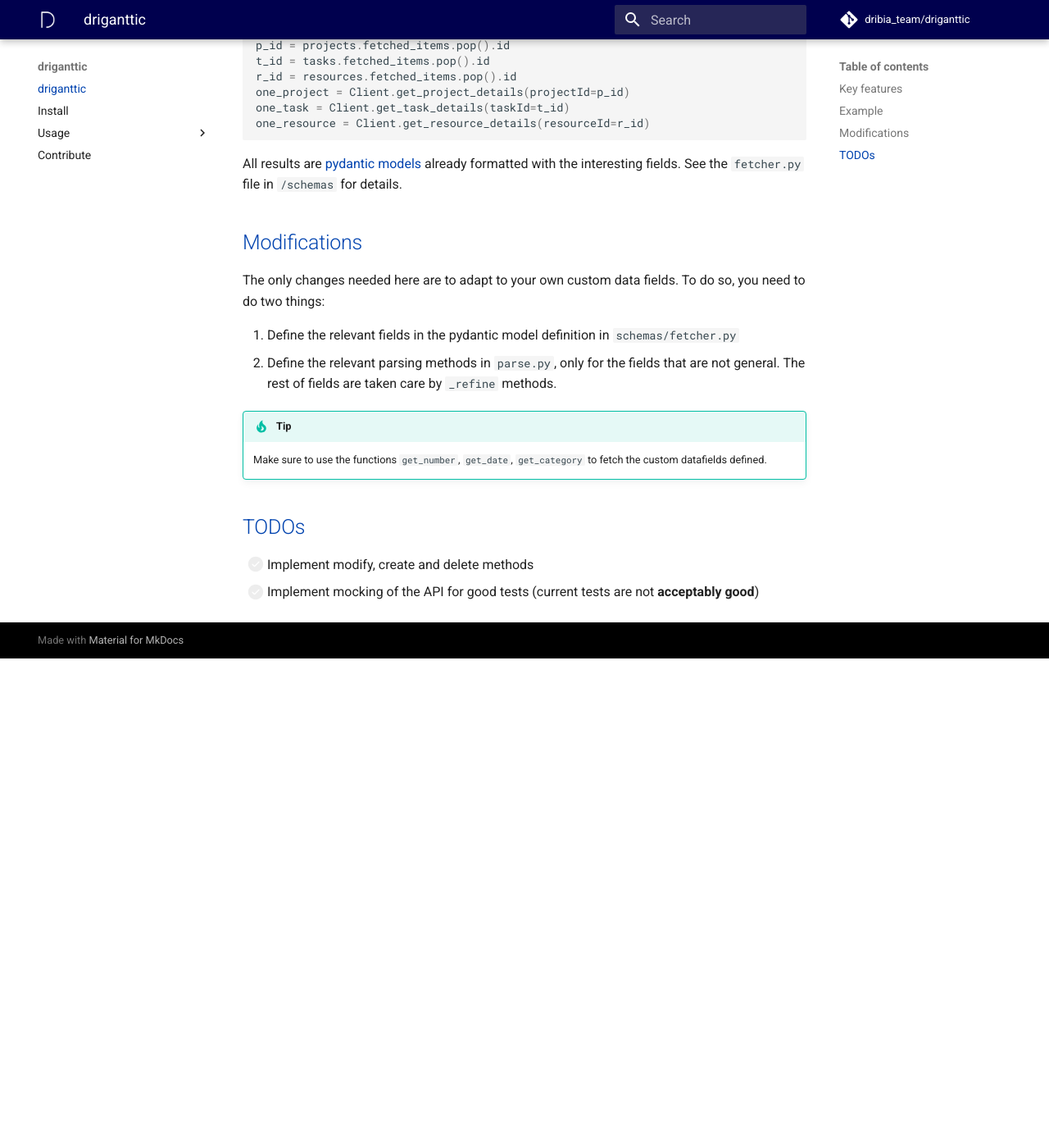
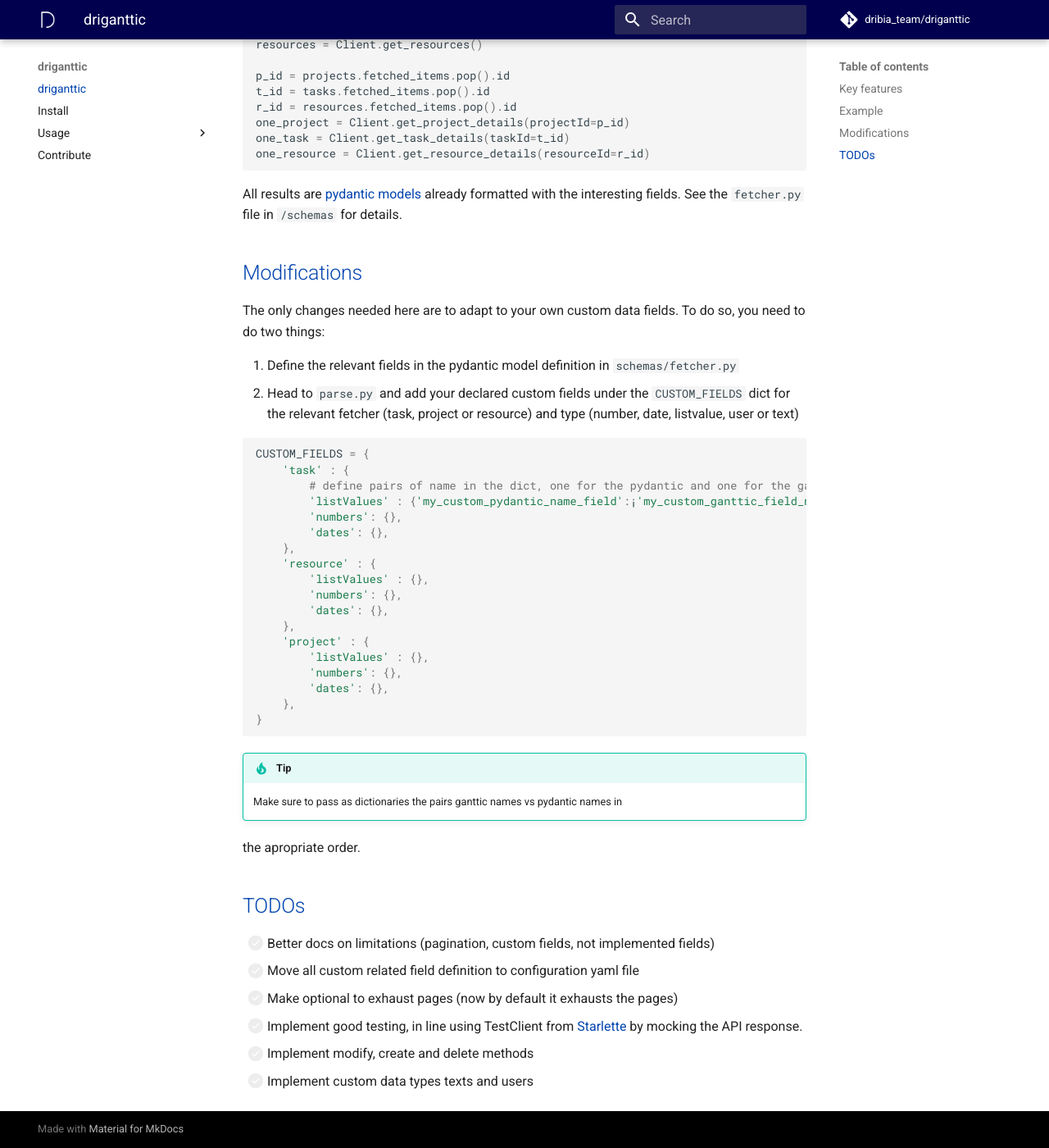
Before and after one commit to dribia/driganttic, an MkDocs documentation site: the page built from docs/index.md, in a window 1280 px wide and 1400 px high, scrolled down 1201 px. Shown: the whole window at 82% size. Built offline with MkDocs 1.6.1 and Material for MkDocs 9.7.7, drawn with Linux system fonts in a browser that asks for light colours; before the commit the page ends 2004 px from its top, so only the background shows below that; some of the changed text lies outside the part shown.

Commit message:
Updated all docs

````diff
--- a/docs/index.md
+++ b/docs/index.md
@@ -1,5 +1,5 @@
 <p style="text-align: center; padding-bottom: 1rem;">
-    <a href="https://docs.dribia.dev">
+    <a href="https://dribia.github.io/driganttic/">
         <img
             src="img/logo_dribia_blau_cropped.png"
             alt="driganttic"
@@ -29,10 +29,10 @@
 
 ---
 
-**Documentation**: <a href="https://docs.dribia.dev/driganttic" target="_blank">https://docs.dribia.dev/driganttic</a>
+**Documentation**: <a href="https://dribia.github.io/driganttic/" target="_blank">https://dribia.github.io/driganttic/</a>
 
-**Source Code**: <a href="https://bitbucket.org/dribia_team/driganttic" target="_blank">
-https://bitbucket.org/dribia_team/driganttic</a>
+**Source Code**: <a href="https://github.com/Dribia/driganttic" target="_blank">
+https://github.com/Dribia/driganttic</a>
 
 ---
 
@@ -43,10 +43,15 @@ API REST [Ganttic](https://www.ganttic.com/helpdesk/api) client for python.
 * Client simple programmatic access to Ganttic API Rest
 * Pydantic responses
 
+
+!!! warning
+    Some relevant features are missing, because they were not relevant for our usecase.
+        * It only implements GET methods
+        * It does not implement all fields of Tasks, Resources and Projects as they were not needed to us
+        * It does not implement custom field fetchers for either texts or users
+
+
 ## Example
-
-!!! danger
-    It may not work with badly formatted tasks from past usages of ganttic. Use from 2021 onwards!
 
 The client is very trivial to use. It implement wrappers to the main types of available calls.
 ```python
@@ -82,12 +87,40 @@ The only changes needed here are to adapt to your own custom data fields.
 To do so, you need to do two things:
 
 1. Define the relevant fields in the pydantic model definition in `schemas/fetcher.py`
-2. Define the relevant parsing methods in `parse.py`, only for the fields that are not general. The rest of fields are taken care by `_refine` methods.
+2. Head to `parse.py` and add your declared custom fields under the `CUSTOM_FIELDS` dict
+   for the relevant fetcher (task, project or resource) and type (number, date, listvalue, user or text)
+
+```python
+CUSTOM_FIELDS = {
+    'task' : {
+        # define pairs of name in the dict, one for the pydantic and one for the ganttic name
+        'listValues' : {'my_custom_pydantic_name_field':¡'my_custom_ganttic_field_name'},
+        'numbers': {},
+        'dates': {},
+    },
+    'resource' : {
+        'listValues' : {},
+        'numbers': {},
+        'dates': {},
+    },
+    'project' : {
+        'listValues' : {},
+        'numbers': {},
+        'dates': {},
+    },
+}
+```
 
 !!! tip
-    Make sure to use the functions `get_number`, `get_date`, `get_category` to fetch the custom datafields defined.
+    Make sure to pass as dictionaries the pairs ganttic names vs pydantic names in
+the apropriate order.
+
 
 ## TODOs
 
+- [ ] Better docs on limitations (pagination, custom fields, not implemented fields)
+- [ ] Move all custom related field definition to configuration yaml file
+- [ ] Make optional to exhaust pages (now by default it exhausts the pages)
+- [ ] Implement good testing, in line using TestClient from [Starlette](https://fastapi.tiangolo.com/tutorial/testing/) by mocking the API response.
 - [ ] Implement modify, create and delete methods
-- [ ] Implement mocking of the API for good tests (current tests are not **acceptably good**)
+- [ ] Implement custom data types texts and users
````
Also changed, not shown: docs/contribute.md (+6 -6 lines), docs/install.md (+1 -46 lines), docs/usage/howto.md (+5 -4 lines).
